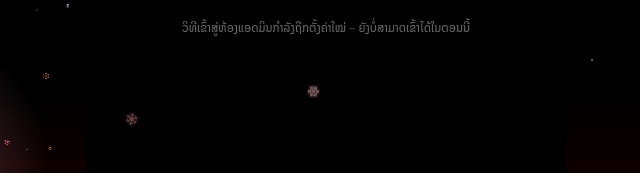
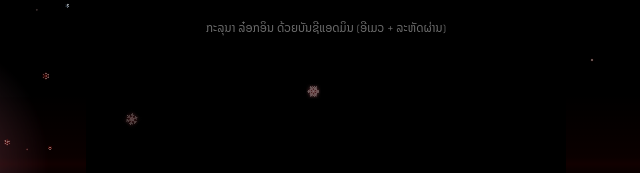
Before and after one commit to thongkeosivilay3-hue/ExShop, a website: page admin.html in a window 1280 px wide. Shown: the part 502-675 px from the top of the page, 314-954 px from the left. Drawn offline with nearby package versions, Linux system fonts and the light colour scheme; no server answers.

Commit message:
Add files via upload

```diff
--- a/admin.html
+++ b/admin.html
@@ -38,7 +38,7 @@
 <div class="login-error" id="loginError"></div>
 </div>
 <div class="hint u-hint-center">
-    ວິທີເຂົ້າສູ່ຫ້ອງແອດມິນກຳລັງຖືກຕັ້ງຄ່າໃໝ່ — ຍັງບໍ່ສາມາດເຂົ້າໄດ້ໃນຕອນນີ້
+    ກະລຸນາ <a href="login.html?next=admin.html">ລ໋ອກອິນ</a> ດ້ວຍບັນຊີແອດມິນ (ອີເມວ + ລະຫັດຜ່ານ)
   </div>
 </div>
 <!-- ============ ໜ້າ: login ແລ້ວແຕ່ບໍ່ແມ່ນແອດມິນ ============ -->
--- a/admin.js
+++ b/admin.js
@@ -111,7 +111,7 @@ function initSwitchHeightObserver() {
 }
 
 // ============================================
-// ພາກ 1: ການກວດສິດແອດມິນ (ວິທີລ໋ອກອິນແອດມິນ ຍັງບໍ່ໄດ້ຕັ້ງຄ່າໃໝ່)
+// ພາກ 1: ການກວດສິດແອດມິນ (ແອດມິນລ໋ອກອິນດ້ວຍອີເມວ+ລະຫັດຜ່ານ, ສິດມາຈາກຕາຕະລາງ admin_accounts)
 // ============================================
 function logout() {
   window.location.href = '/auth/logout';
```
